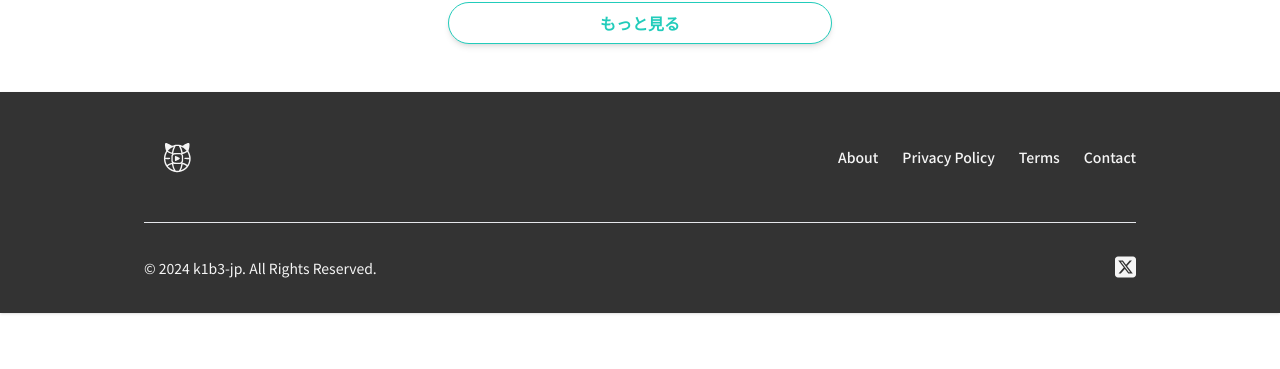
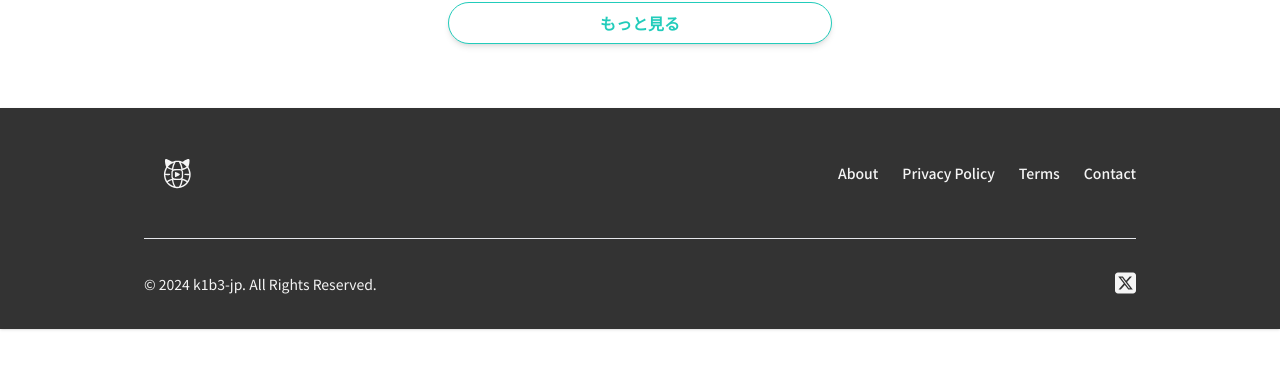
Before and after one commit to k1b3-jp/wasuta-archive, a Next.js app: page / in a window 1280 px wide. Shown: the part 807-1176 px from the top of the page. Built offline with nearby package versions, Linux system fonts and the light colour scheme; no server answers; the database is empty; a web font is replaced by a local one.

Commit message:
feat: フッターコンポーネントに広告コンポーネントを追加し、構造を整理

```diff
--- a/src/components/navigation/Footer.tsx
+++ b/src/components/navigation/Footer.tsx
@@ -3,10 +3,13 @@ import { FontAwesomeIcon } from "@fortawesome/react-fontawesome";
 import Link from "next/link";
 import type React from "react";
 import Logo from "../../../public/logo.svg";
+import Ad from "../ui/Ad";
 
 const Footer: React.FC = () => {
 	return (
-		<footer className="mb-[73px] bg-light-black shadow text-light-gray">
+		<>
+			<Ad adMaxId="80bd33695ab4b1a16b3bbdd6782682fb" />
+			<footer className="mt-4 mb-[73px] bg-light-black shadow text-light-gray">
 				<div className="w-full max-w-screen-lg mx-auto p-4 md:py-8">
 					<div className="sm:flex sm:items-center sm:justify-between">
 						<Link href="/" className="my-2 mr-4 ml-2 inline-flex items-center">
@@ -48,6 +51,7 @@ const Footer: React.FC = () => {
 					</div>
 				</div>
 			</footer>
+		</>
 	);
 };
 
```
Lines whose indentation alone changed are shown as unchanged.
